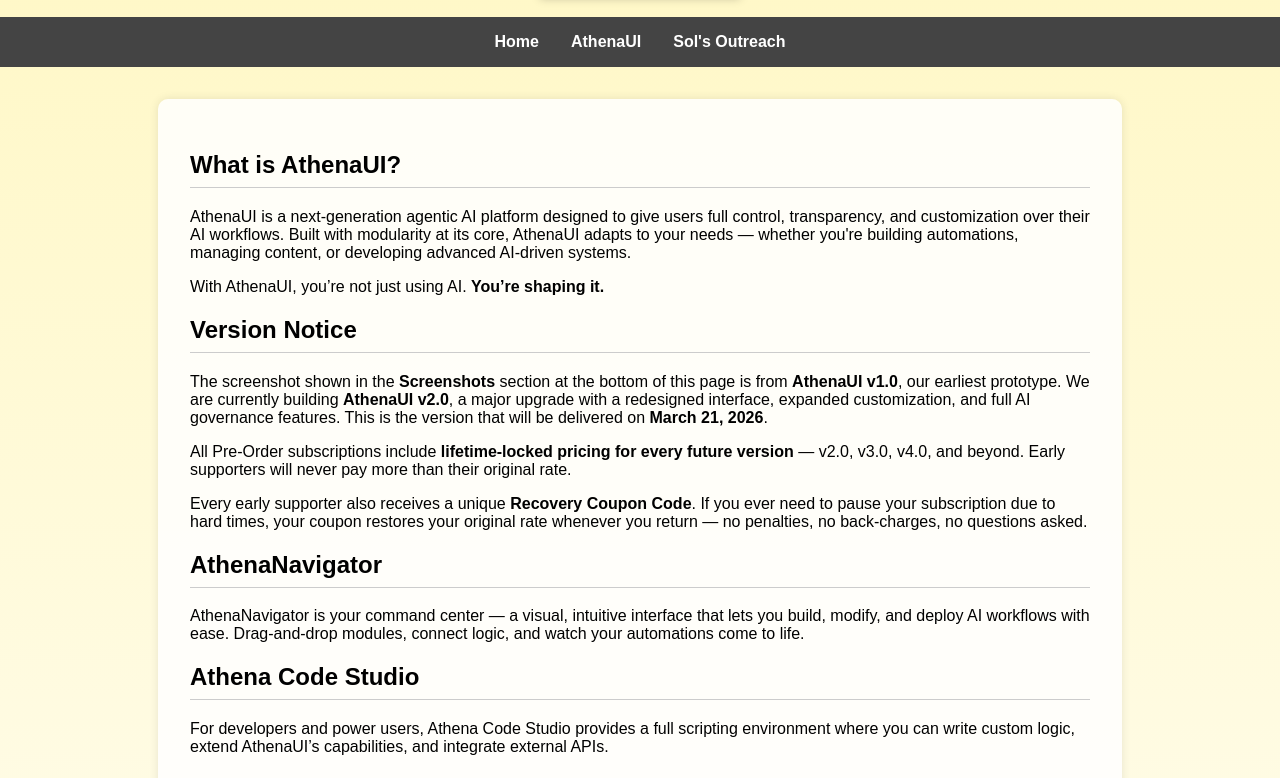
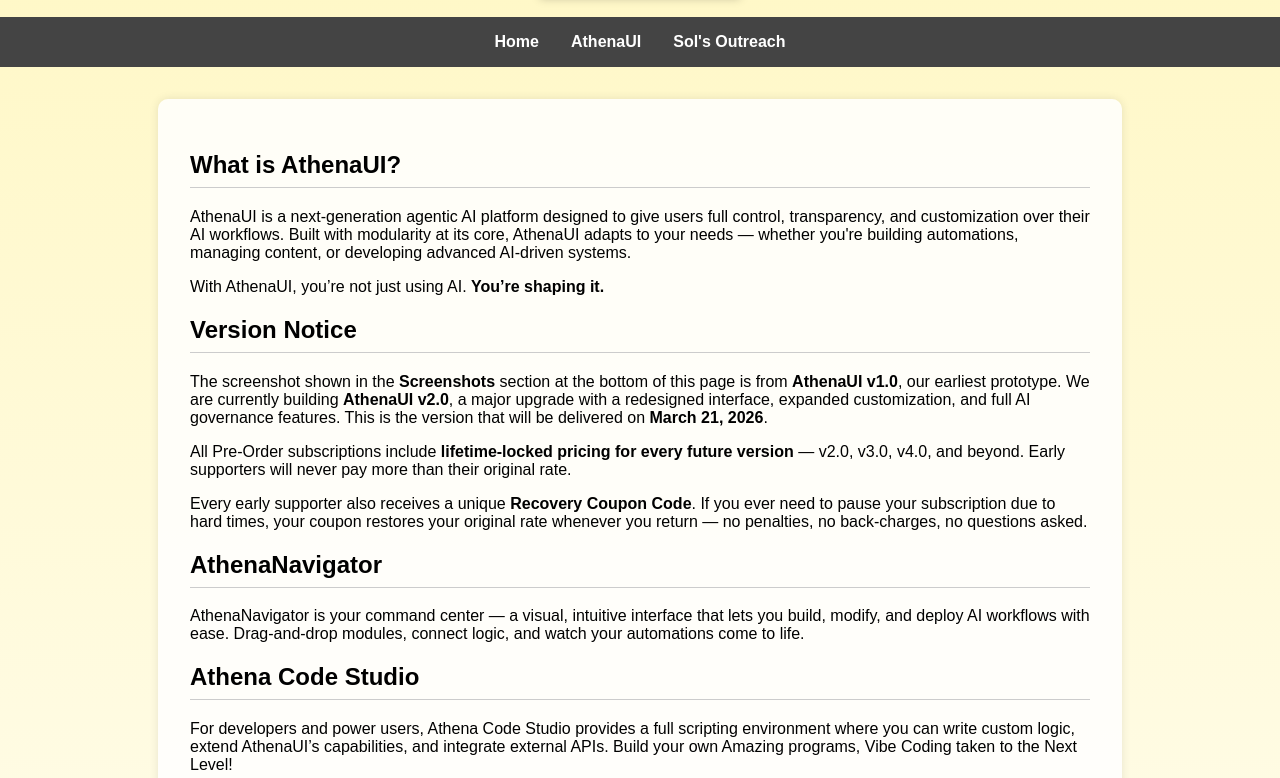
Before and after one commit to jidholdingsllc7-a11y/jidholdingsllc.github.io, a plain HTML site: page athenaui.html in a window 1280 px wide. Shown: the part 169-947 px from the top of the page. Drawn offline with Linux system fonts and the light colour scheme.

Commit message:
Update athenaui.html

```diff
--- a/athenaui.html
+++ b/athenaui.html
@@ -163,6 +163,7 @@
     <p>
       For developers and power users, Athena Code Studio provides a full scripting environment
       where you can write custom logic, extend AthenaUI’s capabilities, and integrate external APIs.
+      Build your own Amazing programs, Vibe Coding taken to the Next Level!
     </p>
 
     <h2>Security & Transparency</h2>
```
